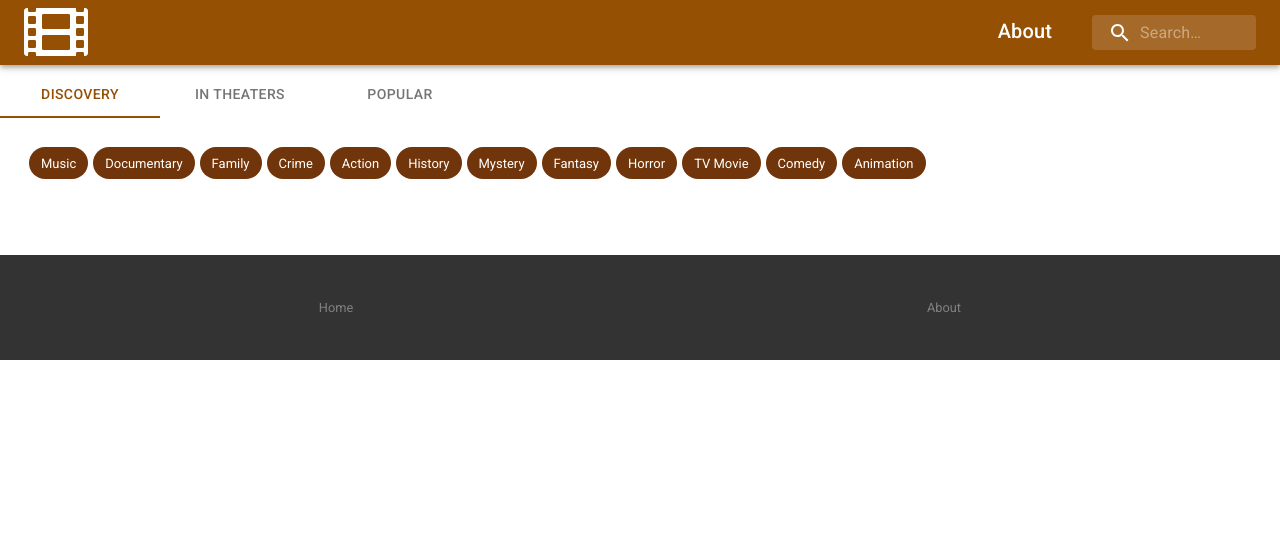
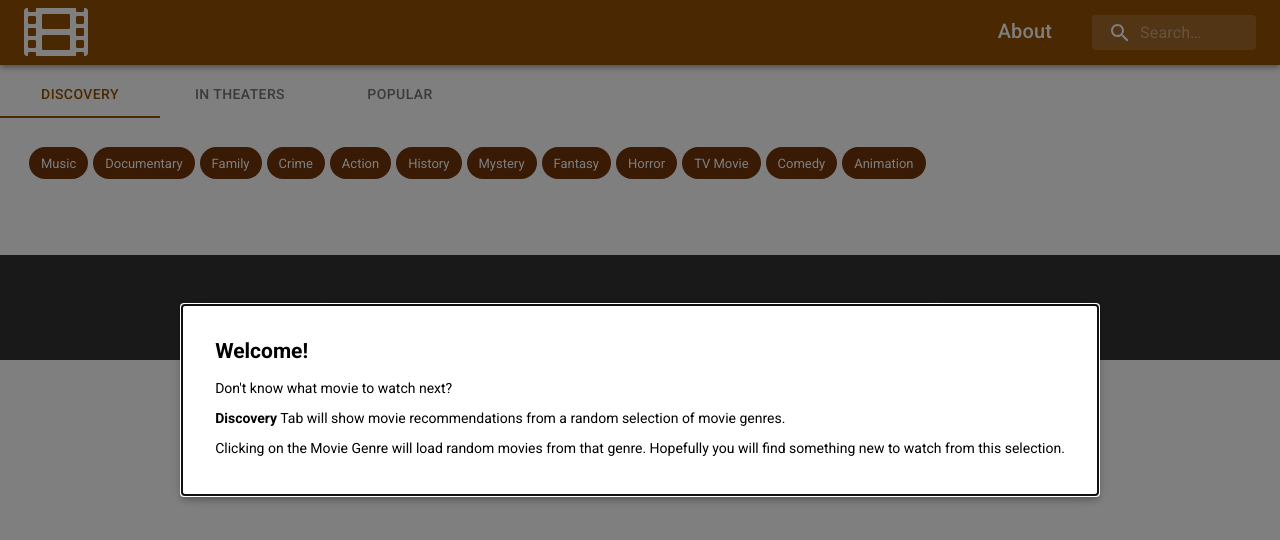
Before and after one commit to frontendcafe/cmyk-tiger, a React (Create React App) app: page / in a window 1280 px wide. Shown: the top 540 px of the page. Built offline with nearby package versions, Linux system fonts and the light colour scheme; no server answers.

Commit message:
Modal con instrucciones
se muestra una vez

```diff
--- a/src/componentes/AltHome.js
+++ b/src/componentes/AltHome.js
@@ -3,6 +3,7 @@ import React, { useEffect, useState } from 'react'
 import genres from '../pelis/genres';
 import CardGrid from './CardGrid';
 import { useRandom } from '../hooks/useRandom';
+import TransitionsModal from './TransitionsModal';
 
 const useStyles = makeStyles((theme) => ({
   cardContainer: {
@@ -57,6 +58,7 @@ export const AltHome = () => {
 
   return (
     <Container className={classes.cardContainer}>
+      <TransitionsModal />
       <div className={classes.chipContainer}>
         {
           Array.from(genres).map(key => (
--- a/src/componentes/Footer.js
+++ b/src/componentes/Footer.js
@@ -1,4 +1,3 @@
-import { Typography } from '@material-ui/core'
 import React from 'react'
 import { Link } from 'react-router-dom'
 
--- a/src/componentes/ResultTab.js
+++ b/src/componentes/ResultTab.js
@@ -13,7 +13,7 @@ const ResultTab = ({ url }) => {
       setResults((result) => [...result, data]);
     };
     fetchData();
-  }, [resPage]);
+  }, [resPage, url]);
   return (
     <>
       {results &&
--- /dev/null
+++ b/src/componentes/TransitionsModal.js
@@ -0,0 +1,76 @@
+import React, { useEffect, useState } from 'react';
+import { makeStyles } from '@material-ui/core/styles';
+import Modal from '@material-ui/core/Modal';
+import Backdrop from '@material-ui/core/Backdrop';
+import Fade from '@material-ui/core/Fade';
+
+const useStyles = makeStyles((theme) => ({
+  modal: {
+    display: 'flex',
+    alignItems: 'center',
+    justifyContent: 'center',
+    fontSize: 14
+  },
+  paper: {
+    backgroundColor: theme.palette.background.paper,
+    border: '2px solid #000',
+    boxShadow: theme.shadows[5],
+    padding: theme.spacing(2, 4, 3),
+  },
+}));
+
+export default function TransitionsModal() {
+  const classes = useStyles();
+  const [open, setOpen] = useState(false);
+
+  useEffect(() => {
+
+    handleOpen()
+
+  }, [])
+  const handleOpen = () => {
+    let opened = JSON.parse(window.localStorage.getItem('modalOpen')) || false
+    console.log(opened);
+    if (!opened) {
+      setOpen(true);
+      window.localStorage.setItem('modalOpen', true)
+    }
+  };
+
+  const handleClose = () => {
+    setOpen(false);
+  };
+
+  return (
+    <div>
+      {/* <button type="button" onClick={handleOpen}>
+        react-transition-group
+      </button> */}
+      <Modal
+        aria-labelledby="transition-modal-title"
+        aria-describedby="transition-modal-description"
+        className={classes.modal}
+        open={open}
+        onClose={handleClose}
+        closeAfterTransition
+        BackdropComponent={Backdrop}
+        BackdropProps={{
+          timeout: 500,
+        }}
+      >
+        <Fade in={open}>
+          <div className={classes.paper}>
+            <h2 id="transition-modal-title">Welcome!</h2>
+            <p id="transition-modal-description">Don't know what movie to watch next?</p>
+            <p id="transition-modal-description">
+              <strong>Discovery</strong> Tab will show movie recommendations from a random selection of movie genres.
+            </p>
+            <p id="transition-modal-description">
+              Clicking on the Movie Genre will load random movies from that genre. Hopefully you will find something new to watch from this selection.
+            </p>
+          </div>
+        </Fade>
+      </Modal>
+    </div>
+  );
+}
--- a/src/index.js
+++ b/src/index.js
@@ -16,9 +16,7 @@ const theme = createMuiTheme({
 
 ReactDOM.render(
   <ThemeProvider theme={theme}>
-    <React.StrictMode>
-      <App />
-    </React.StrictMode>
+    <App />
   </ThemeProvider>,
   document.getElementById("root")
 );
--- a/src/pelis/genres.js
+++ b/src/pelis/genres.js
@@ -1,5 +1,3 @@
-import { useRandom } from "../hooks/useRandom";
-
 const genres = [
   {
     "id": 28,
--- a/src/router/AppRouter.js
+++ b/src/router/AppRouter.js
@@ -7,7 +7,6 @@ import { SearchResults } from "../componentes/SearchResults";
 import Home from "../componentes/Home";
 import { Footer } from "../componentes/Footer";
 import ScrollToTop from "../componentes/ScrollToTop";
-import { AltHome } from "../componentes/AltHome";
 
 export const AppRouter = () => {
   return (
@@ -17,7 +16,6 @@ export const AppRouter = () => {
       <Switch>
         <Route exact path='/'>
           <Home />
-          {/* <AltHome /> */}
         </Route>
         <Route path='/movie/:id'>
           <MovieDetail />
```
